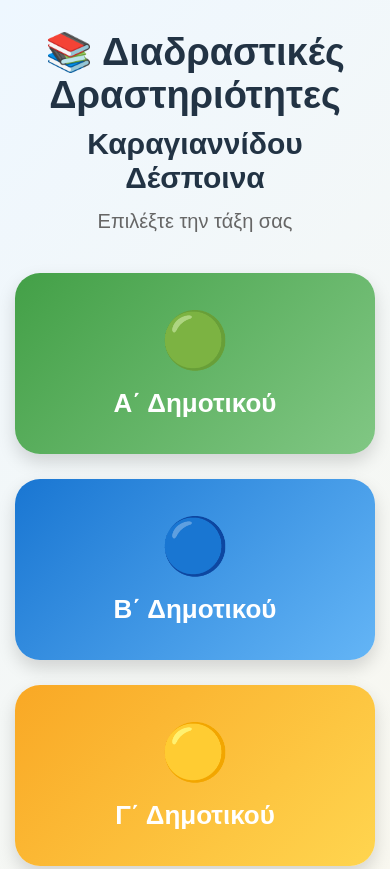
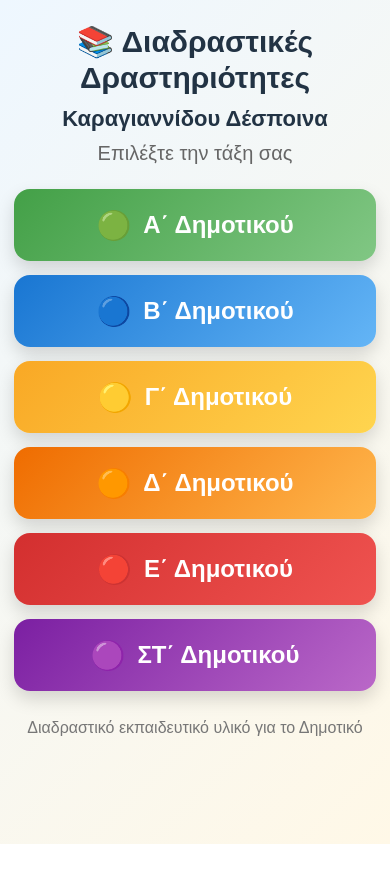
Before and after one commit to karadespina1/dimotiko, a plain HTML site: page index.html in a window 390 px wide. Shown: the top 869 px of the page. After the commit the page ends 844 px from the top, so only its background shows below. Drawn offline with Linux system fonts and the light colour scheme.

Commit message:
Add files via upload

```diff
--- a/index.html
+++ b/index.html
@@ -108,6 +108,62 @@
             font-size: 15px;
         }
 
+        @media (max-width: 670px), (max-aspect-ratio: 4/5) {
+            body {
+                padding: 1.5rem .875rem;
+            }
+
+            h1 {
+                font-size: 1.875rem;
+                line-height: 1.2;
+                margin-bottom: .625rem;
+            }
+
+            .teacher-name {
+                font-size: 1.375rem;
+                margin-bottom: .625rem;
+            }
+
+            .subtitle {
+                font-size: 1.25rem;
+                margin-bottom: 1.5rem;
+            }
+
+            .classes {
+                grid-template-columns: minmax(0, 1fr);
+                gap: .875rem;
+            }
+
+            .class-card {
+                display: flex;
+                justify-content: center;
+                align-items: center;
+                gap: .75rem;
+                min-height: 4.5rem;
+                padding: .875rem;
+                border-radius: 1rem;
+                font-size: 1.5rem;
+                line-height: 1.25;
+            }
+
+            .emoji {
+                font-size: 1.75rem;
+                margin-bottom: 0;
+            }
+
+            footer {
+                margin-top: 1.75rem;
+                font-size: 1rem;
+            }
+        }
+
+        /* Keep text readable when a tall display scales down a wide viewport. */
+        @media (min-width: 671px) and (max-aspect-ratio: 4/5) {
+            html {
+                font-size: clamp(1rem, 4.4vw, 3rem);
+            }
+        }
+
     </style>
 
 </head>
```
